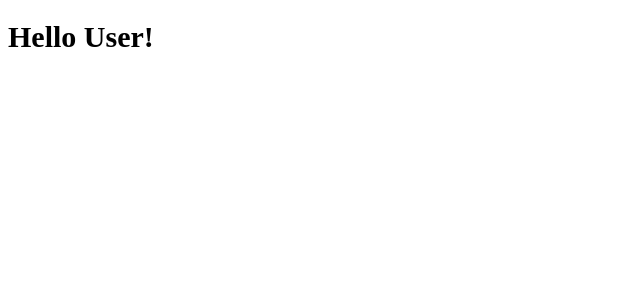
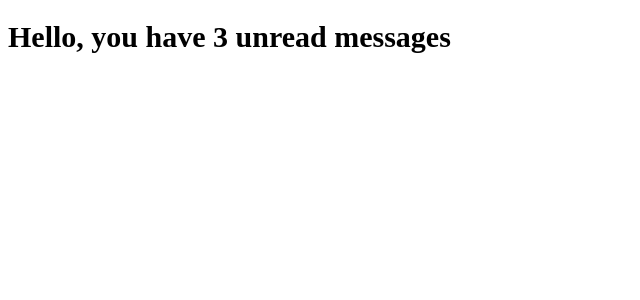
Before and after one commit to dangor220/learning-react, a React app: page / in a window 1280 px wide. Shown: the top 300 px of the page, without its empty margins (0-640 px from the left). Built offline with nearby package versions, Linux system fonts and the light colour scheme.

Commit message:
feat: operator &&

```diff
--- a/src/App.js
+++ b/src/App.js
@@ -117,24 +117,84 @@ import './App.css';
 
 // }
 
+// export default class App extends Component {
+// 	render() {
+// 		return <LoginControl />;
+// 	}
+// }
+
+// function Greeting(props) {
+// 	let isLoggedIn = props.isLoggedIn;
+
+// 	if (isLoggedIn) {
+// 		return <UserGreeting />;
+// 	}
+// 	return <GuestGreeting />;
+// }
+// function UserGreeting() {
+// 	return <h1>Hello User!</h1>;
+// }
+// function GuestGreeting() {
+// 	return <h1>Enter User Name!</h1>;
+// }
+
+// class LoginControl extends Component {
+// 	constructor(props) {
+// 		super(props);
+// 		this.state = { isLoggedIn: false };
+// 		this.handleLoginClick = this.handleLoginClick.bind(this);
+// 		this.handleLogoutClick = this.handleLogoutClick.bind(this);
+// 	}
+// 	handleLoginClick() {
+// 		this.setState({ isLoggedIn: true });
+// 	}
+// 	handleLogoutClick() {
+// 		this.setState({ isLoggedIn: false });
+// 	}
+// 	render() {
+// 		const isLoggedIn = this.state.isLoggedIn;
+// 		let button;
+
+// 		if (isLoggedIn) {
+// 			button = <LogoutButton onClick={this.handleLogoutClick} />;
+// 		} else {
+// 			button = <LoginButton onClick={this.handleLoginClick} />;
+// 		}
+
+// 		return (
+// 			<div>
+// 				<Greeting isLoggedIn={isLoggedIn} />
+// 				{button}
+// 			</div>
+// 		);
+// 	}
+// }
+
+// function LoginButton(props) {
+// 	return <button onClick={props.onClick}>Войти</button>;
+// }
+// function LogoutButton(props) {
+// 	return <button onClick={props.onClick}>Выйти</button>;
+// }
+
 
 export default class App extends Component {
 	render() {
-		return <Greeting isLoggedIn={true}/>
+		return <MailMessages unreadMessages={messages}/>;
 	}
 }
+const messages = ['React', 'Re: React', 'Re:Re: React'];
 
-function Greeting(props) {
-	let isLoggedIn = props.isLoggedIn;
-
-	if (isLoggedIn) {
-		return <UserGreeting/>
+class MailMessages extends Component {
+	constructor(props) {
+		super(props);
+		this.unreadMessages = props.unreadMessages;
 	}
-		return <GuestGreeting/>
+	render() {
+		return (
+			<div>
+				{this.unreadMessages.length > 0 && <h1>Hello, you have {this.unreadMessages.length} unread messages</h1>}
+			</div>
+		)
+	}
 }
-function UserGreeting() {
-	return <h1>Hello User!</h1>
-}
-function GuestGreeting() {
-	return <h1>Enter User Name!</h1>
-}
```
